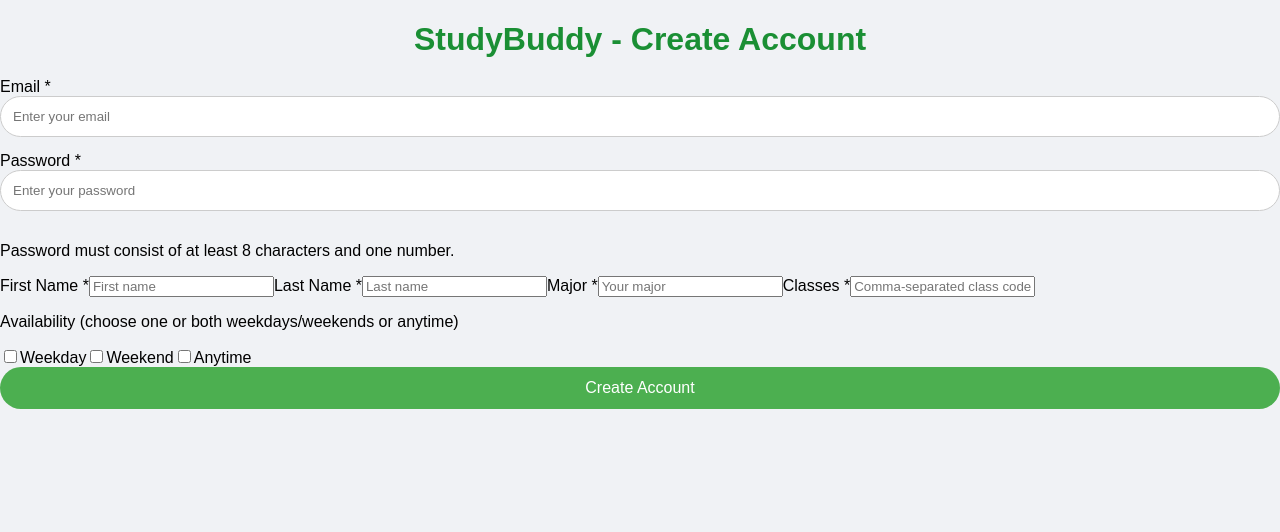
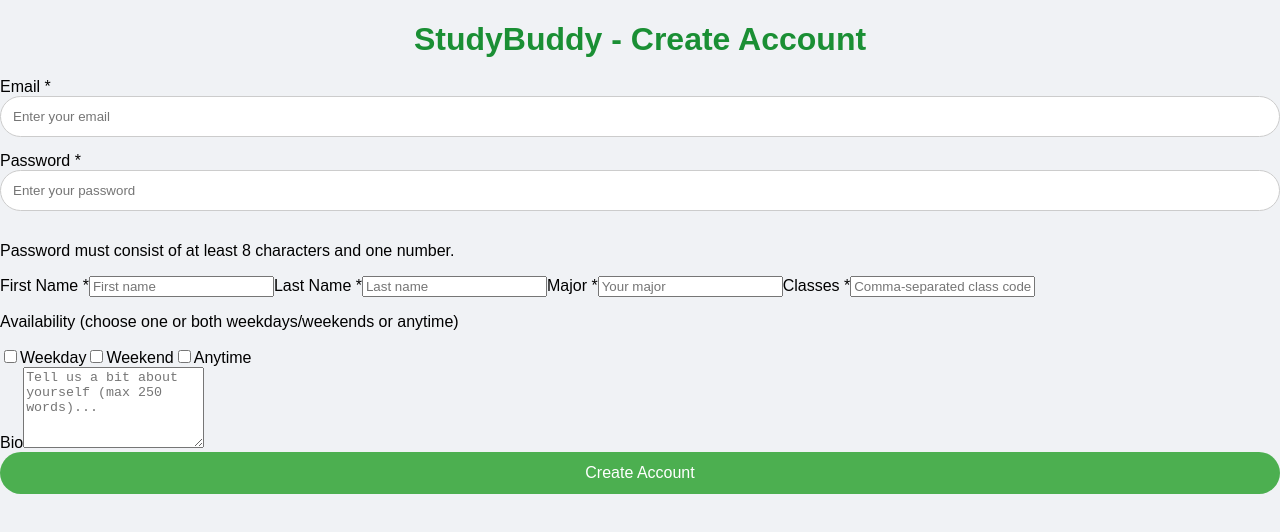
Before and after one commit to maxvincex/CS321-Project, a Vue app in the folder frontend/: page /register in a window 1280 px wide. Shown: the top 532 px of the page. Built offline with nearby package versions, Linux system fonts and the light colour scheme.

Commit message:
updated bio

```diff
--- a/frontend/src/pages/CreateAccount.vue
+++ b/frontend/src/pages/CreateAccount.vue
@@ -88,6 +88,15 @@
       </div>
 
       <p v-if="availabilityError" class="text-red-600 mb-2">{{ availabilityError }}</p>
+      <label for="bio" class="block font-semibold">Bio</label>
+      <textarea
+        id="bio"
+        v-model="bio"
+        placeholder="Tell us a bit about yourself (max 250 words)..."
+        class="w-full p-2 border rounded mb-1"
+        rows="5"
+        maxlength="1500"
+      ></textarea>
 
       <button
         type="submit"
@@ -114,6 +123,7 @@ const classes = ref('')
 const availabilityWeekday = ref(false)
 const availabilityWeekend = ref(false)
 const availabilityAnytime = ref(false)
+const bio = ref('');
 
 const emailError = ref('')
 const availabilityError = ref('')
@@ -159,6 +169,10 @@ function validateForm() {
     return false
   }
   return true
+  if (bio.value.trim().split(/\s+/).length > 250) {
+  generalError.value = 'Bio must be 250 words or less.';
+  return false;
+  }
 }
 
   function handleCreateAccount() {
@@ -177,7 +191,6 @@ function validateForm() {
     emailError.value = 'An account with this email already exists.';
     return;
   }
-
   const newUser = {
   email: email.value,
   password: password.value,
@@ -185,7 +198,8 @@ function validateForm() {
   lastName: lastName.value,
   major: major.value,
   classes: classes.value.split(',').map(c => c.trim()),
-    availability
+  availability,
+  bio: bio.value.trim(),
   };
 
   users.push(newUser);
```
Lines whose indentation alone changed are shown as unchanged.
